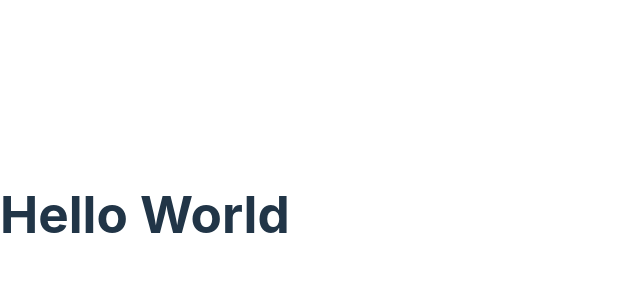
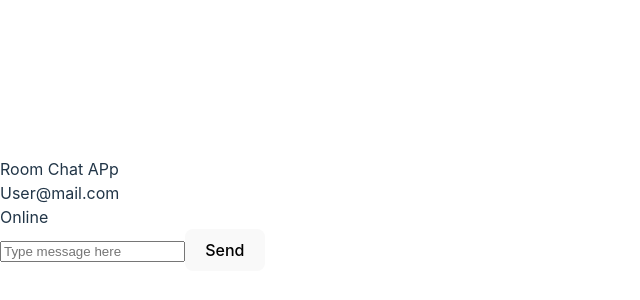
Before and after one commit to deddyrahmat/fe-guntur-chat, a React (Vite) app: page / in a window 1280 px wide. Shown: the part 186-486 px from the top of the page, without its empty margins (0-640 px from the left). Built offline with nearby package versions, Linux system fonts and the light colour scheme; no server answers.

Commit message:
add feature chat
add new feature for chat basic

```diff
--- a/src/Route/index.tsx
+++ b/src/Route/index.tsx
@@ -1,6 +1,9 @@
+import React, { Suspense } from 'react';
 import { createBrowserRouter, useLocation } from 'react-router-dom';
-import Home from '../pages/Home';
-import Notfound from '../pages/Notfound';
+import Loading from '../pages/Loading';
+
+const Home = React.lazy(() => import('../pages/Home'));
+const Notfound = React.lazy(() => import('../pages/Notfound'));
 
 export function LocationDisplay() {
   const location = useLocation();
@@ -11,10 +14,18 @@ export function LocationDisplay() {
 export const router = createBrowserRouter([
   {
     path: '/',
-    element: <Home />,
+    element: (
+      <Suspense fallback={<Loading />}>
+        <Home />
+      </Suspense>
+    ),
   },
   {
     path: '*',
-    element: <Notfound />,
+    element: (
+      <Suspense fallback={<Loading />}>
+        <Notfound />
+      </Suspense>
+    ),
   },
 ]);
--- /dev/null
+++ b/src/components/organisms/Chat/index.tsx
@@ -0,0 +1,107 @@
+import React, { useState, useEffect } from 'react';
+import { io } from 'socket.io-client';
+
+const SystemMessage = {
+  id: 1,
+  body: 'Online',
+  author: 'User@mail.com',
+};
+
+function Chat({ currentUser, onLogout }: any) {
+  const [inputValue, setInputValue] = useState('');
+  const [messages, setMessages] = useState([SystemMessage]);
+  const [socket, setSocket] = useState<any>(null);
+
+  useEffect(() => {
+    const newSocket: any = io(import.meta.env.VITE_URL_CHAT_SERVER, {
+      autoConnect: false,
+    });
+    newSocket.connect();
+
+    setSocket(newSocket);
+  }, []);
+
+  useEffect(() => {
+    if (socket) {
+      socket.on('connect', () => {
+        console.log('Socket connected');
+      });
+
+      socket.on('disconnect', () => {
+        console.log('Socket disconnected');
+      });
+
+      socket.on('chat', (newMessage: any) => {
+        console.log('New message added', newMessage);
+        setMessages((previousMessages) => {
+          return [...previousMessages, newMessage];
+        });
+      });
+    }
+
+    return () => {
+      if (socket) {
+        socket.disconnect();
+      }
+    };
+  }, [socket]);
+
+  const handleSendMessage = () => {
+    if (!socket || inputValue.trim().length === 0) return;
+    socket.emit('chat', { author: currentUser, body: inputValue.trim() });
+    setInputValue('');
+  };
+
+  const handleLogout = () => {
+    if (socket) {
+      socket.disconnect();
+    }
+    // onLogout();
+    // onLogout =function for remove data user login
+  };
+
+  return (
+    <div className="chat">
+      <div className="chat-header">
+        <span>Room Chat APp</span>
+        {/* <button type="button" className="button" onClick={handleLogout}>
+          Logout
+        </button> */}
+      </div>
+      <div className="chat-message-list">
+        {messages.map((message: any, idx: number) => {
+          return (
+            <div
+              key={idx}
+              className={`chat-message ${
+                currentUser === message.author ? 'outgoing' : ''
+              }`}
+            >
+              <div className="chat-message-wrapper">
+                <span className="chat-message-author">{message.author}</span>
+                <div className="chat-message-bubble">
+                  <span className="chat-message-body">{message.body}</span>
+                </div>
+              </div>
+            </div>
+          );
+        })}
+      </div>
+      <div className="chat-composer">
+        <input
+          className="chat-composer-input"
+          placeholder="Type message here"
+          value={inputValue}
+          onChange={(e) => {
+            return setInputValue(e.target.value);
+          }}
+        />
+        <button type="button" onClick={handleSendMessage}>
+          Send
+        </button>
+      </div>
+    </div>
+  );
+}
+
+export default React.memo(Chat);
--- a/src/pages/Home.tsx
+++ b/src/pages/Home.tsx
@@ -1,5 +1,8 @@
+import React from 'react';
+import Chat from '../components/organisms/Chat';
+
 function Home() {
-  return <h1>Hello World</h1>;
+  return <Chat />;
 }
 
 export default Home;
--- /dev/null
+++ b/src/pages/Loading.tsx
@@ -0,0 +1,7 @@
+import React from 'react';
+
+function Loading() {
+  return <div>Loading</div>;
+}
+
+export default Loading;
```
Also changed, not shown: package.json (+10 -3 lines), src/components/organisms/PageLogin/index.tsx (added, +7 -0 lines), src/pages/Login.tsx (added, +7 -0 lines), .eslintrc.cjs, 2 other files (tests, documents, lock files or other folders).
